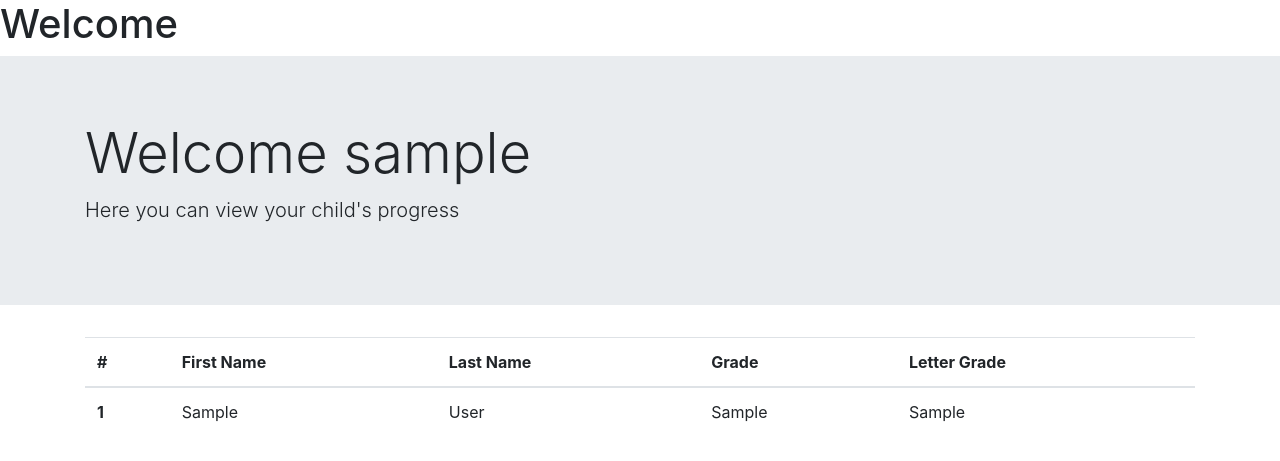
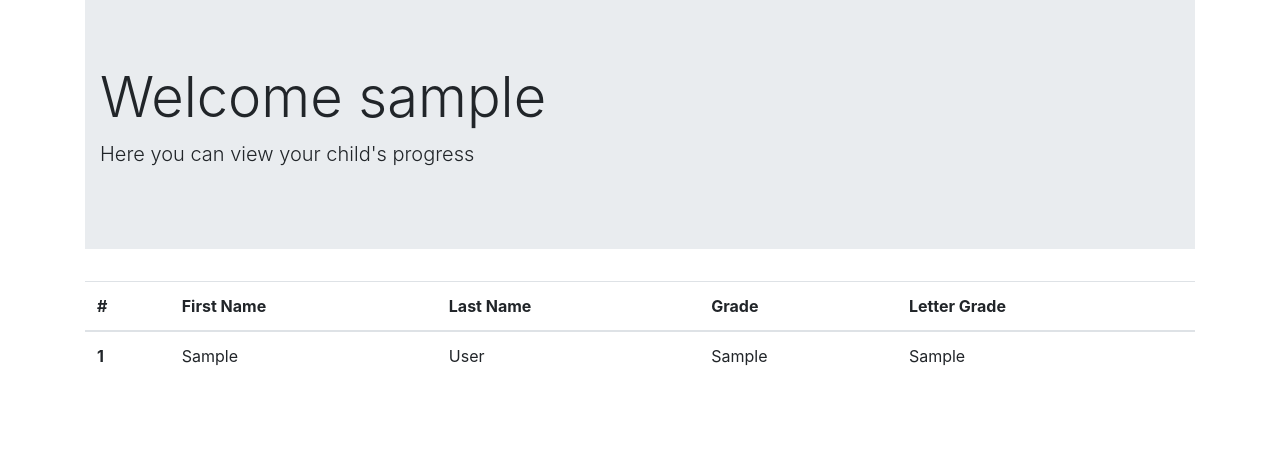
Before and after one commit to Chicago18/team-4, a Django app: page /home in a window 1280 px wide. Shown: the top 461 px of the page. Run offline with Django 3.2, Linux system fonts and the light colour scheme; tables that the repository leaves empty hold one stand-in row (values such as "Sample post"); some libraries are stand-ins or nearby versions.

Commit message:
Simple Fix

```diff
--- a/cma/parents/templates/parents/home.html
+++ b/cma/parents/templates/parents/home.html
@@ -6,14 +6,16 @@
 </head>
 <body>
 
-<h1>Welcome {{usr}}</h1>
+
 
 {% for usr in users %}
+<div class="container">
 <div class="jumbotron jumbotron-fluid">
   <div class="container">
     <h1 class="display-4">Welcome {{usr}}</h1>
     <p class="lead">Here you can view your child's progress</p>
   </div>
+</div>
 </div>
 <div class="container">
 	<table class="table">
```
